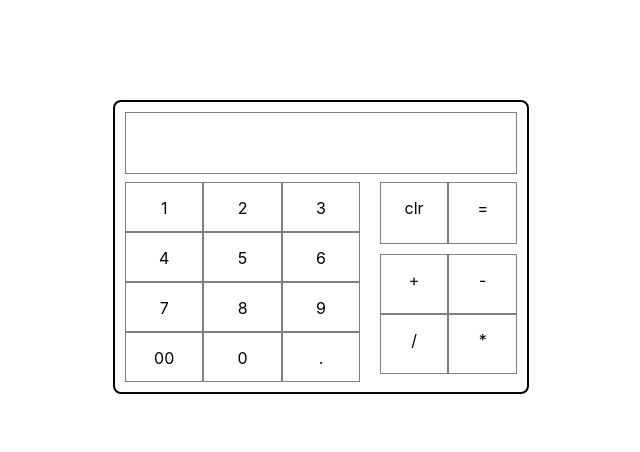
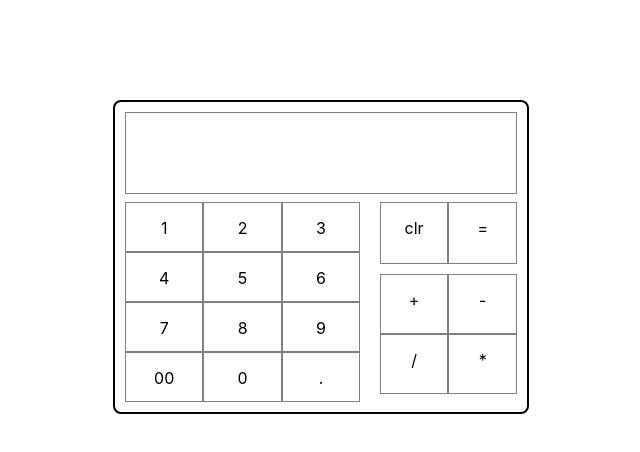
Before and after one commit to palpriyanshu/calc-react, a React (Create React App) app: page / in a window 1280 px wide. Shown: the top 452 px of the page, without its empty margins (319-959 px from the left). Built offline with nearby package versions, Linux system fonts and the light colour scheme.

Commit message:
modified css

```diff
--- a/src/App.css
+++ b/src/App.css
@@ -10,6 +10,9 @@
   border: 1px solid grey;
   height: 60px;
   margin:4px;
+  padding:10px;
+  font-size:20px;
+  text-align: end;
 }
 
 .keyboard {
@@ -37,6 +40,11 @@
   text-align: center;
   border: 1px solid gray;
   padding: 15px;
+  cursor: pointer;
+}
+
+.button:hover {
+  background-color:#f3f3f3;
 }
 
 .funcKeys {
```
